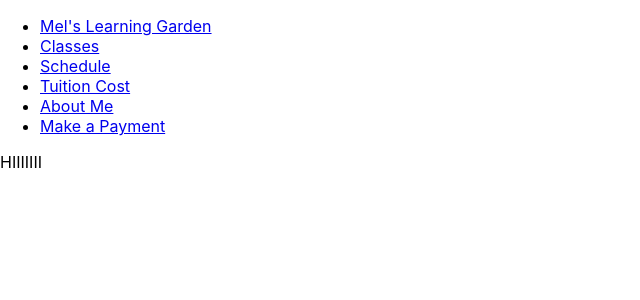
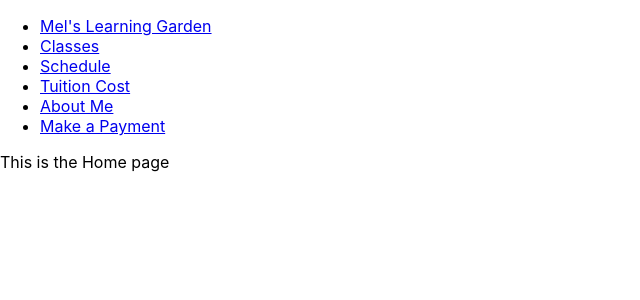
Before and after one commit to Shazammon/melslearninggarden, a React (Create React App) app: page / in a window 1280 px wide. Shown: the top 300 px of the page, without its empty margins (0-640 px from the left). Built offline with nearby package versions, Linux system fonts and the light colour scheme.

Commit message:
set up the boilerplate for Home compoennt

```diff
--- a/src/components/pages/Home.jsx
+++ b/src/components/pages/Home.jsx
@@ -1,7 +1,7 @@
 export default function Home() {
     return (
         <>
-            <div>HIIIIIII</div>
+            <div>This is the Home page</div>
         </>
     )
 }
```
